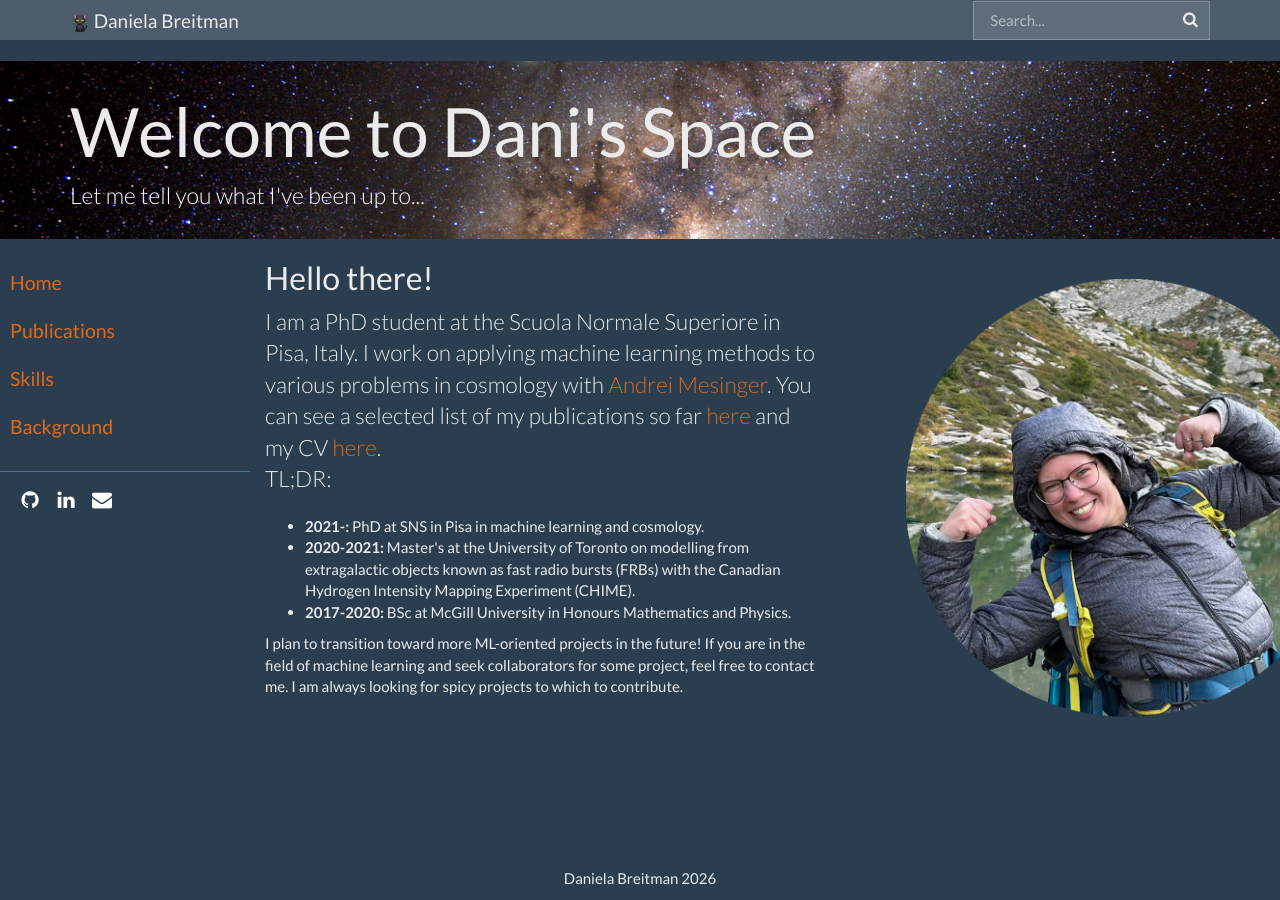
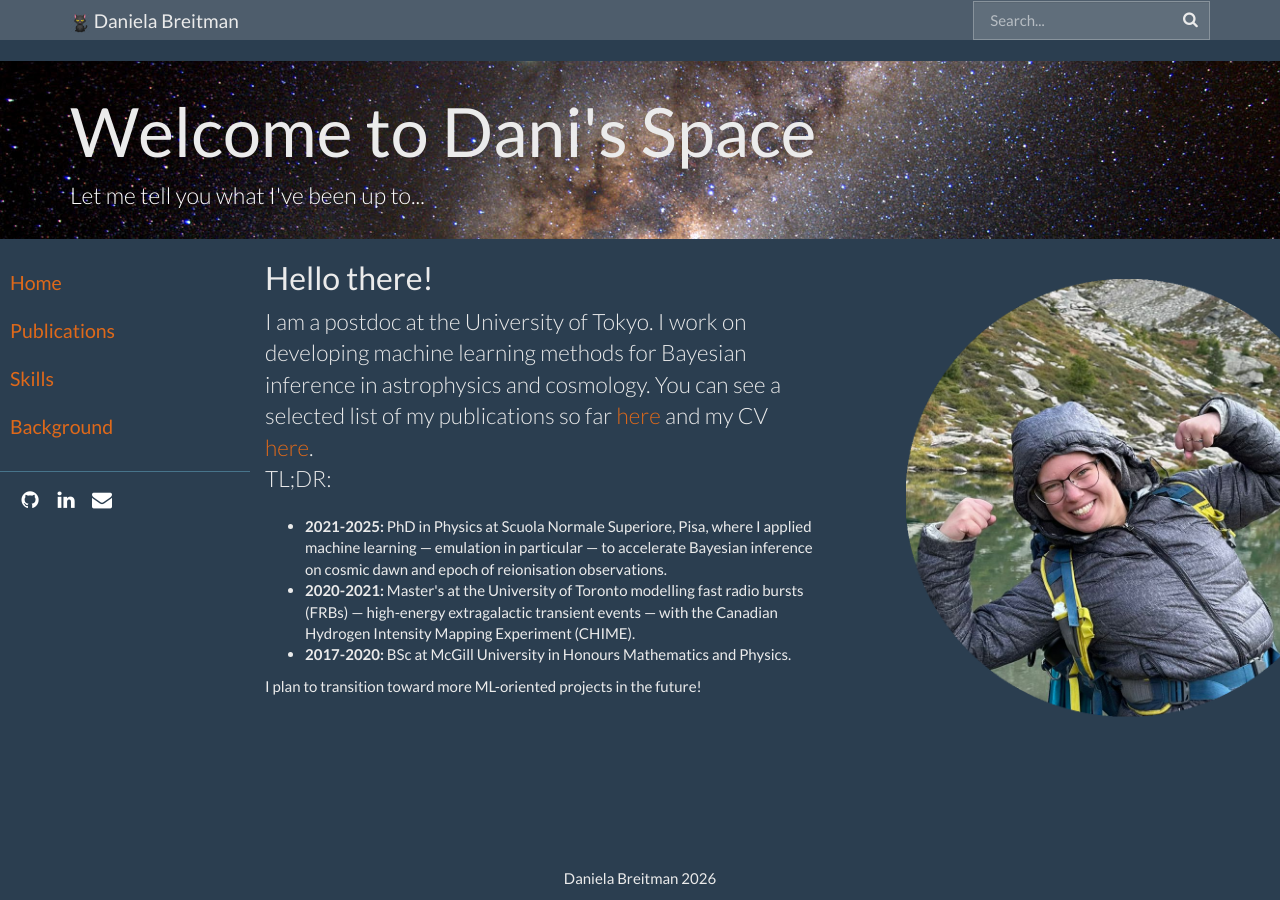
Before and after one commit to DanielaBreitman/DanielaBreitman.github.io, a Jekyll site: the page built from index.html, in a window 1280 px wide. Built offline with Jekyll 4.4.1, drawn with Linux system fonts in a browser that asks for light colours.

Commit message:
partial update

```diff
--- a/index.html
+++ b/index.html
@@ -6,24 +6,20 @@ layout: default
     <div class="row">
         <div class="col-md-6">
             <h2 class="header-light regular-pad">Hello there!</h2>
-              <p class="lead"> I am a PhD student at the Scuola Normale Superiore in Pisa, Italy.
-                I work on applying machine learning methods to various problems in cosmology
-                with <a href="http://homepage.sns.it/mesinger/Main.html" target="_blank" rel="noopener noreferrer">Andrei Mesinger</a>.
+              <p class="lead"> I am a postdoc at the University of Tokyo.
+                I work on developing machine learning methods for Bayesian inference in astrophysics and cosmology.
                 You can see a selected list of my publications so far
                 <a href="https://ui.adsabs.harvard.edu/search/q=%20author%3A%22breitman%2C%20daniela%22&sort=date%20desc%2C%20bibcode%20desc&p_=0" target="_blank" rel="noopener noreferrer">here</a>
                 and my CV <a href="{{ "/Files/CV.pdf" | relative_url }}" target="_blank" rel="noopener noreferrer">here</a>.
                 <br> TL;DR:
                 <ul>
-                    <li> <b>2021-:</b> PhD at SNS in Pisa in machine learning and cosmology.</li>
+                    <li> <b>2021-2025:</b> PhD in Physics at Scuola Normale Superiore, Pisa, where I applied machine learning — emulation in particular — to accelerate Bayesian inference on cosmic dawn and epoch of reionisation observations.</li>
                     <li> <b>2020-2021:</b> Master's at the University of Toronto
-                        on modelling from extragalactic objects
-                        known as fast radio bursts (FRBs) with the
+                        modelling fast radio bursts (FRBs) — high-energy extragalactic transient events — with the
                         Canadian Hydrogen Intensity Mapping Experiment (CHIME).</li>
                     <li><b>2017-2020:</b> BSc at McGill University in Honours Mathematics and Physics.</li>
                      </ul> </p>
                 I plan to transition toward more ML-oriented projects in the future!
-                If you are in the field of machine learning and seek collaborators for some project, feel free to contact me.
-                I am always looking for spicy projects to which to contribute.
         </div>
         <div class="col-md-6 text-center" style="padding-top: 40px;">
             <img src="{{ "/assets/img/me.png" | relative_url }}" alt="Daniela Breitman" class="img-responsive" style="max-width: 80%; margin: 0 auto;">
```
Also changed, not shown: _docs/publications.md (+4 -2 lines), _docs/reports.md (+10 -5 lines), 1 other file.
